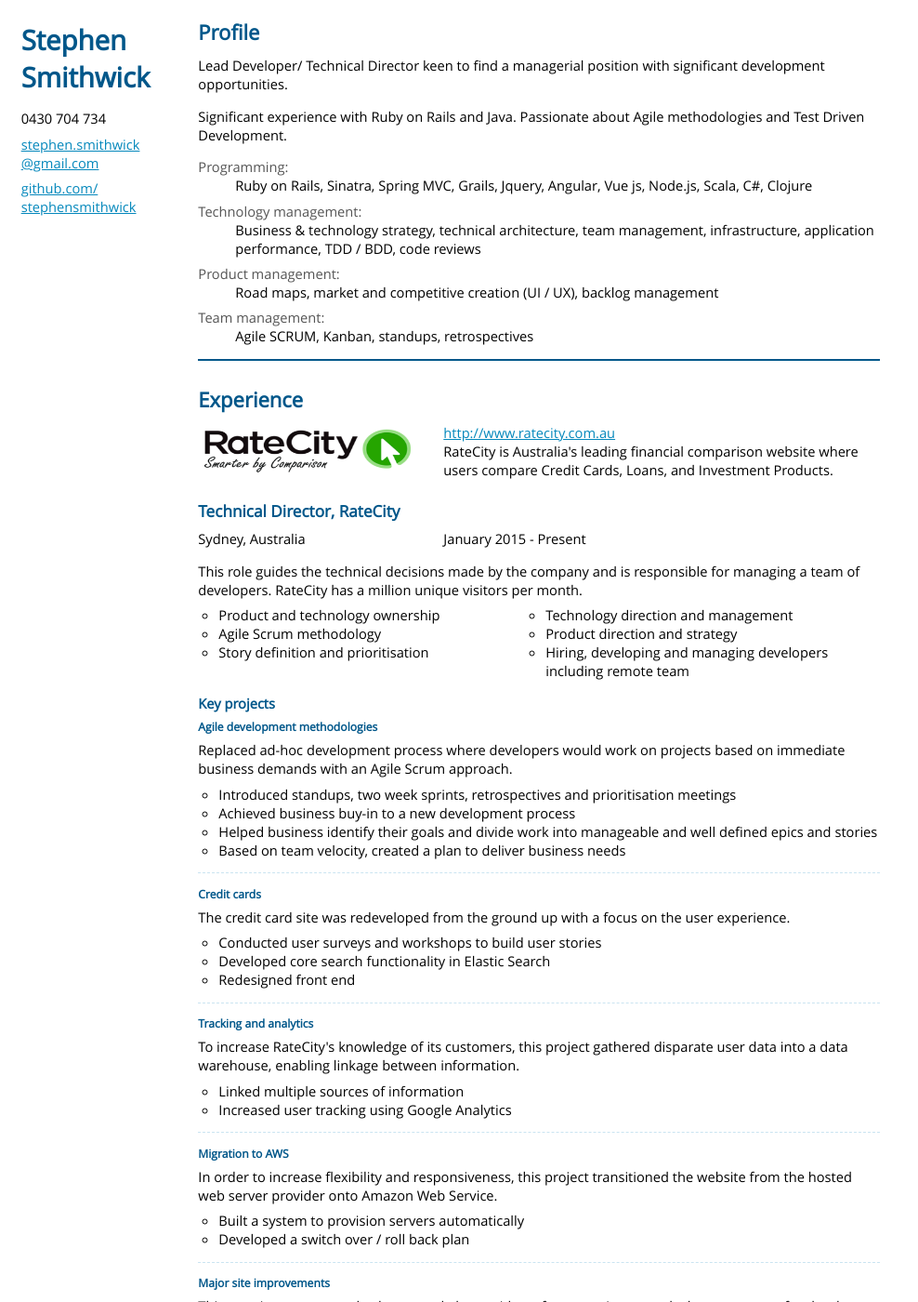
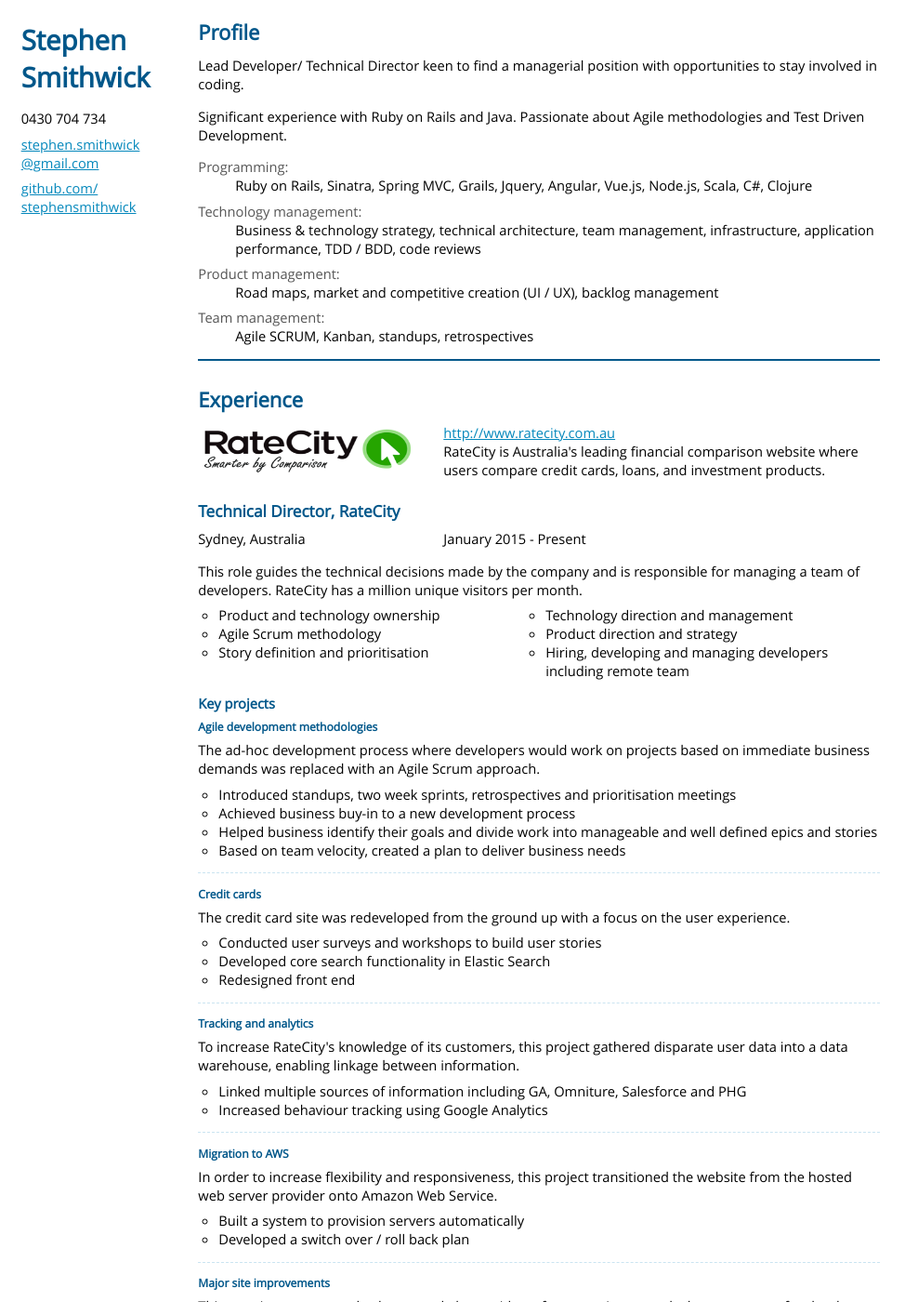
Before and after one commit to StephenSmithwick/StephenSmithwick.github.io, a Jekyll site: the page built from cv.html, in a window 1280 px wide and 1400 px high. Shown: the whole window at 93% size, without its empty margins (0-988 px from the left). Built offline with Jekyll 4.4.1, drawn with Linux system fonts in a browser that asks for light colours; some of the changed text lies outside the part shown.

Commit message:
Tidy up wording, replace placeholder text, remove obsolete Technologies section

```diff
--- a/cv.html
+++ b/cv.html
@@ -17,12 +17,12 @@
     <article>
       <section>
         <h2>Profile</h2>
-        <p>Lead Developer/ Technical Director keen to find a managerial position with significant development opportunities.</p>
+        <p>Lead Developer/ Technical Director keen to find a managerial position with opportunities to stay involved in coding.</p>
         <p>Significant experience with Ruby on Rails and Java.  Passionate about Agile methodologies and Test Driven Development. </p>
 
         <dl>
           <dt>Programming</dt>
-          <dd>Ruby on Rails, Sinatra, Spring MVC, Grails, Jquery, Angular, Vue js, Node.js, Scala, C#, Clojure</dd>
+          <dd>Ruby on Rails, Sinatra, Spring MVC, Grails, Jquery, Angular, Vue.js, Node.js, Scala, C#, Clojure</dd>
 
           <dt>Technology management</dt>
           <dd>Business & technology strategy, technical architecture, team management, infrastructure, application performance, TDD / BDD, code reviews</dd>
@@ -39,10 +39,10 @@
         <h2>Experience</h2>
         <section>
           <span class="company-info">
-            <img src="images/ratecity.png" onerror="this.src='images/ratecity.png';this.onerror=null;">
+            <img src="images/ratecity.png" onerror="this.src='images/ratecity.png';this.onerror=null;" alt="RateCity Logo">
             <p>
               <a href="http://www.ratecity.com.au">http://www.ratecity.com.au</a><br>
-              RateCity is Australia's leading financial comparison website where users compare Credit Cards, Loans, and Investment Products.
+              RateCity is Australia's leading financial comparison website where users compare credit cards, loans, and investment products.
             </p>
           </span>
           <h3>Technical Director, RateCity</h3>
@@ -72,7 +72,7 @@
             <section>
               <h5>Agile development methodologies</h5>
               <p>
-                Replaced ad-hoc development process where developers would work on projects based on immediate business demands with an Agile Scrum approach.
+                The ad-hoc development process where developers would work on projects based on immediate business demands was replaced with an Agile Scrum approach.
               </p>
               <ul>
                 <li>Introduced standups, two week sprints, retrospectives and prioritisation meetings</li>
@@ -100,8 +100,8 @@
                 To increase RateCity's knowledge of its customers, this project gathered disparate user data into a data warehouse, enabling linkage between information.
               </p>
               <ul>
-                <li>Linked multiple sources of information</li>
-                <li>Increased user tracking using Google Analytics</li>
+                <li>Linked multiple sources of information including GA, Omniture, Salesforce and PHG</li>
+                <li>Increased behaviour tracking using Google Analytics</li>
               </ul>
             </section>
 
@@ -145,7 +145,7 @@
 
         <section>
           <span class="company-info">
-            <img src="images/dius.png">
+            <img src="images/dius.png" alt="DiUS Logo">
             <p>
               <a href="http://www.dius.com.au">http://www.dius.com.au</a><br>
               DiUS is an Agile consulting business which focuses on delivering products
@@ -159,12 +159,11 @@
           </div>
 
           <ul class="two-columns">
-            <li>Product and technology ownership</li>
-            <li>Technology direction and management</li>
             <li>Agile Scrum methodology</li>
-            <li>Product direction and strategy</li>
-            <li>Story definition and prioritisation</li>
-            <li>Hiring, developing and managing developers including remote team</li>
+            <li>Behaviour and Test Driven Development</li>
+            <li>Continuous build, integration and deployment pipeline</li>
+            <li>Lead Developer working with local and remote teams</li>
+            <li>Project management</li>
           </ul>
 
           <section class="projects">
@@ -256,7 +254,7 @@
         </section>
         <section>
           <span class="company-info">
-            <img src="images/foxsports.png">
+            <img src="images/foxsports.png" alt="Fox Sports Logo">
             <p>
               <a href="http://www.foxsports.com.au">http://www.foxsports.com.au</a><br>
               Premier Media Group produces Fox Sports, Fuel TV and How To for the Australian market.
@@ -330,7 +325,7 @@
         <section>
           <span class="company-info">
             <div>
-              <img src="images/hypertag.png">
+              <img src="images/hypertag.png" alt="Hypertag logo">
             </div>
             <p>
               <a href="http://www.hypertag.com">http://www.hypertag.com</a><br>
@@ -355,7 +350,7 @@
 
         <section>
           <span class="company-info">
-            <img src="images/biowisdom.png">
+            <img src="images/biowisdom.png" alt="BioWisdom Logo">
             <p>
               <a href="http://www.biowisdom.com">http://www.biowisdom.com</a><br>
               BioWisdom builds ontologies around biomedical research in the form of graphs of assertion branching from concepts.
@@ -452,54 +447,6 @@
       </section>
 
       <section>
-        <h2>Technical skills</h2>
-        <section>
-          <h5>Languages</h5>
-          <p>Java, C#, Scala, Ruby, Javascript, SQL</p>
-        </section>
-
-        <section>
-          <h5>Database Layer</h5>
-          <p>Oracle RDBMS, SQLServer, H2, Active Directory</p>
-        </section>
-
-        <section>
-          <h5>Presentation Layer</h5>
-          <p>Jasper Reports, Freemarker, JSP, HTML, CSS, Javascript</p>
-        </section>
-
-        <section>
-          <h5>Frameworks</h5>
-          <p>Spring MVC, Grails, Rails, Play 2 Framework, Hibernate/JPA, Spring Security, Struts2</p>
-        </section>
-
-        <section>
-          <h5>Process</h5>
-          <p>Agile development practices including Scrum, Kanban, Pair Programming, Test Driven Development and Behaviour Driven Development</p>
-        </section>
-
-        <section>
-          <h5>Productivity Tools</h5>
-          <p>SVN, GIT, JIRA, Bamboo, Confluence, Maven, Rake, Buildr</p>
-        </section>
-
-        <section>
-          <h5>Web App. Servers</h5>
-          <p>JBoss, Tomcat</p>
-        </section>
-
-        <section>
-          <h5>Deployment</h5>
-          <p>Vagrant, Amazon EC2, Ansible, Capistrano</p>
-        </section>
-
-        <section>
-          <h5>Testing</h5>
-          <p>Cucumber, Selenium, Capybara, Junit, Rspec</p>
-        </section>
-      </section>
-
-      <section>
         <h2>Referees</h2>
         <p>Available upon request.</p>
       </section>
```
Also changed, not shown: other parts of cv.html (+4 -8 lines).
